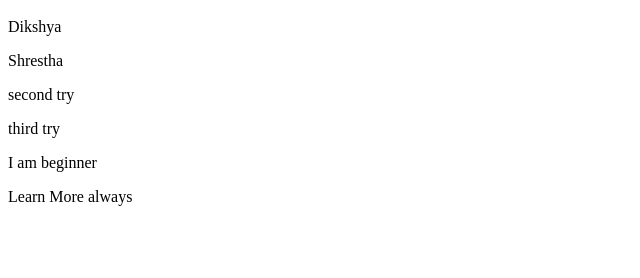
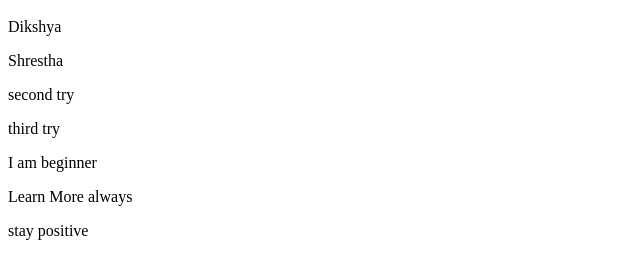
Before and after one commit to Dixea/Git-learning, a plain HTML site: page index.html in a window 1280 px wide. Shown: the part 48-326 px from the top of the page, without its empty margins (0-640 px from the left). Drawn offline with Linux system fonts and the light colour scheme.

Commit message:
positive

```diff
--- a/index.html
+++ b/index.html
@@ -10,6 +10,7 @@
         <p>third try</p>
         <p>I am beginner</p>
         <P>Learn More always</P>
+        <P>stay positive</P>
 
     </body>
 </html>
```
